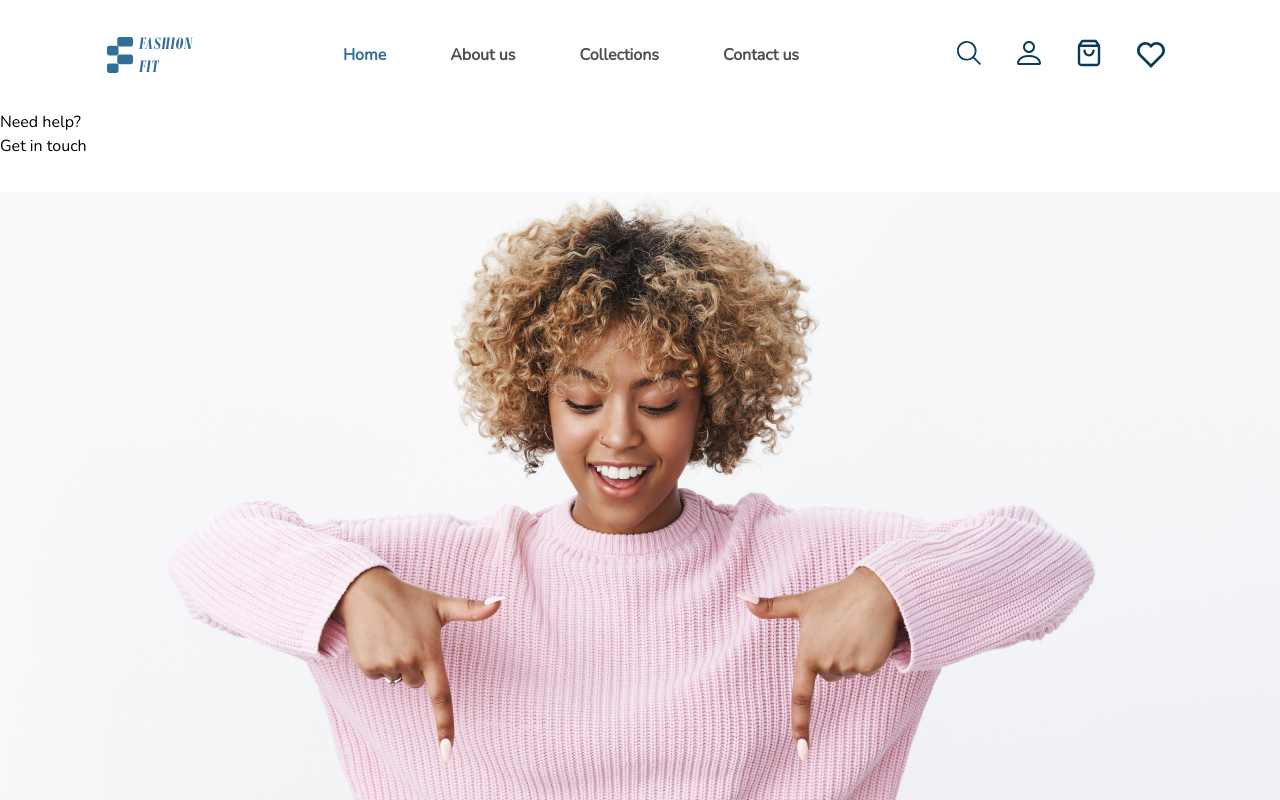
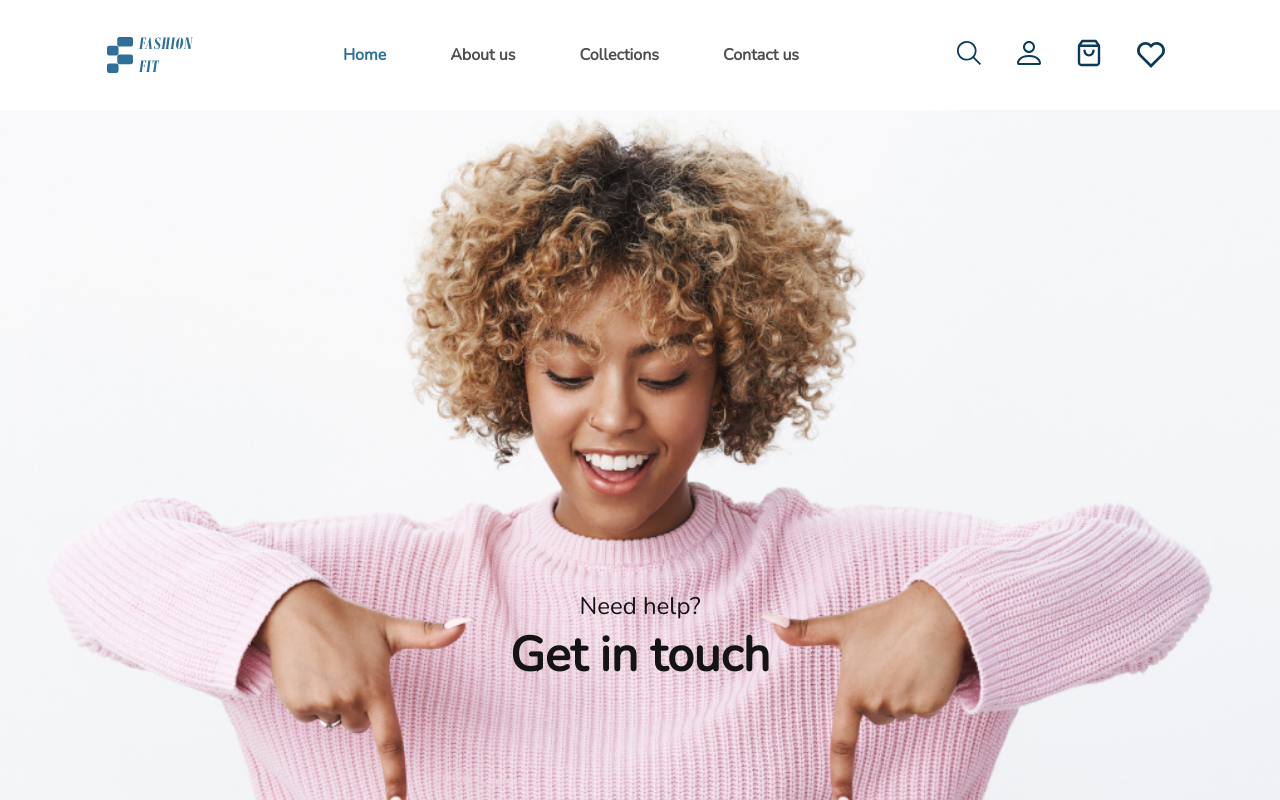
Before and after one commit to codejutsu1/fashion-fit, a Vue app: page /contact-us in a window 1280 px wide. Shown: the top 800 px of the page. Built offline with nearby package versions, Linux system fonts and the light colour scheme.

Commit message:
worked on the contact us landing page

```diff
--- a/src/views/ContactView.vue
+++ b/src/views/ContactView.vue
@@ -7,11 +7,11 @@ import Footer from '../components/Footer.vue'
 
 <template>
     <main>
-        <section class="bg-contact h-screen bg-center bg-no-repeat">
-            <div>
-                <div>
-                    <span class="block">Need help?</span>
-                    <p>Get in touch</p>
+        <section class="bg-contact h-screen bg-cover bg-center bg-no-repeat flex items-end">
+            <div class="w-1/2 mx-auto flex justify-center h-2/5">
+                <div class="text-[#141415]">
+                    <span class="block text-2xl text-center ">Need help?</span>
+                    <p class="text-5xl leading-[67px] text-center font-semibold">Get in touch</p>
                 </div>
             </div>
         </section>
```
